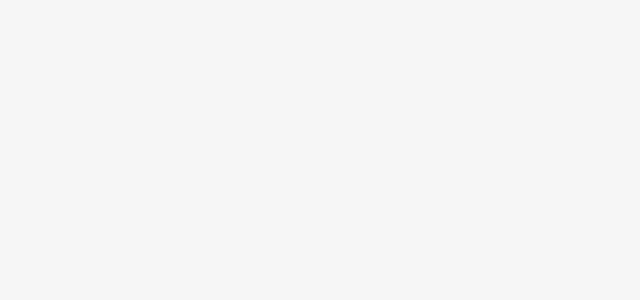
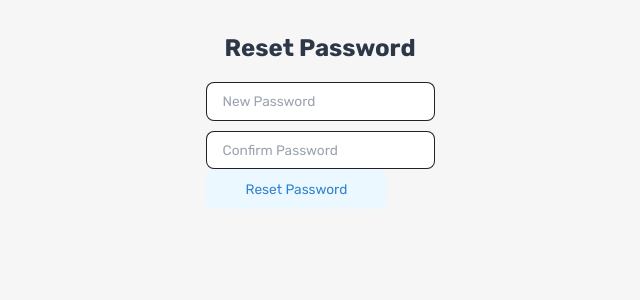
Before and after one commit to shabancareer/client, a React (Vite) app: page /resetpass/1 in a window 1280 px wide. Before the commit this address had no page. Shown: the top 300 px of the page, without its empty margins (320-960 px from the left). Built offline with nearby package versions, Linux system fonts and the light colour scheme.

Commit message:
Password Reset is Done
Jub user password reset kir ly to login page p redirect kirna hai bas ay pending hai 1-Jan-25 ko

```diff
--- a/src/App.jsx
+++ b/src/App.jsx
@@ -3,14 +3,16 @@ import { CssBaseline, ThemeProvider } from "@mui/material";
 import { createTheme } from "@mui/material/styles";
 import { themeSettings } from "../theme";
 import AuthCheck from "./Api/authcheck.jsx";
-// import AuthCallback from "./Api/authcheck";
 import { useMemo } from "react";
 import { useSelector } from "react-redux";
 import { Toaster } from "react-hot-toast";
 import "./App.css";
-// import LoginPage2 from "./pages/LoginPage";
 import LoginPage from "./pages/auth";
 import { ChatDashboard } from "./chatPages/chatDashbord.jsx";
+import ResetPassword from "./pages/ResetPassword.jsx";
+
+// import AuthCallback from "./Api/authcheck";
+// import LoginPage2 from "./pages/LoginPage";
 // import ForgetPasswordPopup from "./pages/ForgetPasswordPopup.jsx";
 // import ChatDashboard from "./chatPages/chatDashbord.jsx";
 
@@ -35,6 +37,7 @@ function App() {
             <Route path="/" element={<LoginPage />} />
             <Route path="/chatDashbord" element={<ChatDashboard />} />
             <Route path="/auth/callback" element={<AuthCheck />} />
+            <Route path="/resetpass/:resetToken" element={<ResetPassword />} />
           </Routes>
         </ThemeProvider>
       </BrowserRouter>
--- a/src/pages/ForgetPasswordPopup.jsx
+++ b/src/pages/ForgetPasswordPopup.jsx
@@ -8,19 +8,21 @@ import { toast } from "../components/ui/use-toast";
 const ForgetPasswordPopup = () => {
   const [email, setEmail] = useState("");
   // console.log("Email:=", email);
-  const userEmail = email.email;
   const mutation = useMutation({
     mutationFn: () =>
-      axios.post(("http://localhost:3000/api/forgotpass", { userEmail }), {
-        headers: { "Content-Type": "multipart/form-data" },
-      }),
+      axios.post(
+        "http://localhost:3000/api/forgotpass",
+        { email },
+        {
+          headers: { "Content-Type": "application/json" },
+        }
+      ),
     onSuccess: () => {
       toast({
         title: "Success",
-        description: "Password reset email sent successfully!",
+        description: "Password reset email sent successfully.",
         variant: "success",
       });
-      setEmail(""); // Clear the email field
     },
     onError: (error) => {
       toast({
@@ -42,7 +44,7 @@ const ForgetPasswordPopup = () => {
       return;
     }
     // sendForgetPasswordRequest();
-    mutation.mutate();
+    mutation.mutate(email);
   };
 
   return (
--- /dev/null
+++ b/src/pages/ResetPassword.jsx
@@ -0,0 +1,114 @@
+import { useState } from "react";
+import { useParams } from "react-router-dom";
+import axios from "axios";
+// import { response } from "express";
+
+const ResetPassword = () => {
+  const { resetToken } = useParams();
+  const [password, setPassword] = useState("");
+  const [confirmPassword, setConfirmPassword] = useState("");
+  console.log(resetToken);
+  const handleReset = async (e) => {
+    e.preventDefault();
+    if (password !== confirmPassword) {
+      alert("Passwords do not match");
+      return;
+    }
+    try {
+      const response = await axios.patch(
+        `http://localhost:3000/api/resetpass/${resetToken}`,
+        { password }
+      );
+      console.log(response);
+      alert("Password reset successfully!");
+    } catch (error) {
+      console.error(error);
+      alert("Error resetting password");
+    }
+  };
+  return (
+    <div
+      style={{
+        display: "flex",
+        flexDirection: "column",
+        alignItems: "center",
+        padding: "10px",
+        margin: "20px",
+      }}
+    >
+      <h1
+        style={{
+          fontSize: "1.5rem",
+          fontWeight: "bold",
+          textAlign: "center",
+          color: "#2d3748",
+          marginBottom: "1rem",
+        }}
+      >
+        Reset Password
+      </h1>
+      <form onSubmit={handleReset}>
+        <input
+          type="password"
+          placeholder="New Password"
+          value={password}
+          onChange={(e) => setPassword(e.target.value)}
+          style={{
+            padding: "0.5rem 1rem",
+            border: "1px solid",
+            borderRadius: "0.5rem",
+            outline: "none",
+            transition: "box-shadow 0.2s ease-in-out",
+            display: "flex",
+            flexDirection: "column",
+            alignItems: "center",
+          }}
+        />
+        <input
+          type="password"
+          placeholder="Confirm Password"
+          value={confirmPassword}
+          onChange={(e) => setConfirmPassword(e.target.value)}
+          style={{
+            padding: "0.5rem 1rem",
+            border: "1px solid",
+            borderRadius: "0.5rem",
+            outline: "none",
+            transition: "box-shadow 0.2s ease-in-out",
+            display: "flex",
+            flexDirection: "column",
+            alignItems: "center",
+            marginTop: "10px",
+          }}
+        />
+        <button
+          style={{
+            backgroundColor: "#ebf8ff",
+            color: "#3182ce",
+            fontWeight: "400",
+            paddingInline: "2.5rem",
+            height: "2.5rem",
+            borderRadius: "0.5rem",
+            borderStyle: "solid",
+            borderWidth: "0px",
+            transition: "background-color 0.2s, color 0.2s",
+            cursor: "pointer",
+          }}
+          onMouseEnter={(e) => {
+            e.target.style.backgroundColor = "#bee3f8"; // Corresponds to hover:bg-blue-200
+            e.target.style.color = "#6b7280"; // Corresponds to hover:text-gray-500
+          }}
+          onMouseLeave={(e) => {
+            e.target.style.backgroundColor = "#ebf8ff"; // Reset background to bg-blue-100
+            e.target.style.color = "#3182ce"; // Reset color to text-blue-600
+          }}
+          type="submit"
+        >
+          Reset Password
+        </button>
+      </form>
+    </div>
+  );
+};
+
+export default ResetPassword;
--- a/src/pages/login.jsx
+++ b/src/pages/login.jsx
@@ -4,9 +4,10 @@ import ReactDOM from "react-dom/client";
 import { useState, useEffect } from "react";
 import { loginSuccess } from "../slices/userSlice";
 import { useGoogleLogin } from "@react-oauth/google";
-import { Toaster } from "react-hot-toast";
 import ForgetPasswordPopup from "./ForgetPasswordPopup";
 import { QueryClient, QueryClientProvider } from "@tanstack/react-query";
+import { Toaster } from "react-hot-toast";
+import { toast } from "../components/ui/use-toast";
 const Login = () => {
   const [showPopup, setShowPopup] = useState(false);
   const dispatch = useDispatch();
--- a/src/pages/singup.jsx
+++ b/src/pages/singup.jsx
@@ -80,7 +80,6 @@ const Singup = () => {
     // Optionally reset the form
     reset();
   };
-
   return (
     <>
       <form
@@ -124,7 +123,6 @@ const Singup = () => {
           {...register("email", { required: "Email is required" })}
         />
         {errors.email && <p className="text-red-500">{errors.email.message}</p>}
-
         <input
           type="password"
           name="password"
@@ -135,7 +133,6 @@ const Singup = () => {
         {errors.password && (
           <p className="text-red-500">{errors.password.message}</p>
         )}
-
         <div className="bg-blue-700 flex flex-row justify-evenly text-white py-2 hover:cursor-pointer">
           <button type="submit">
             {mutation.isLoading ? "Creating..." : ""}
```
